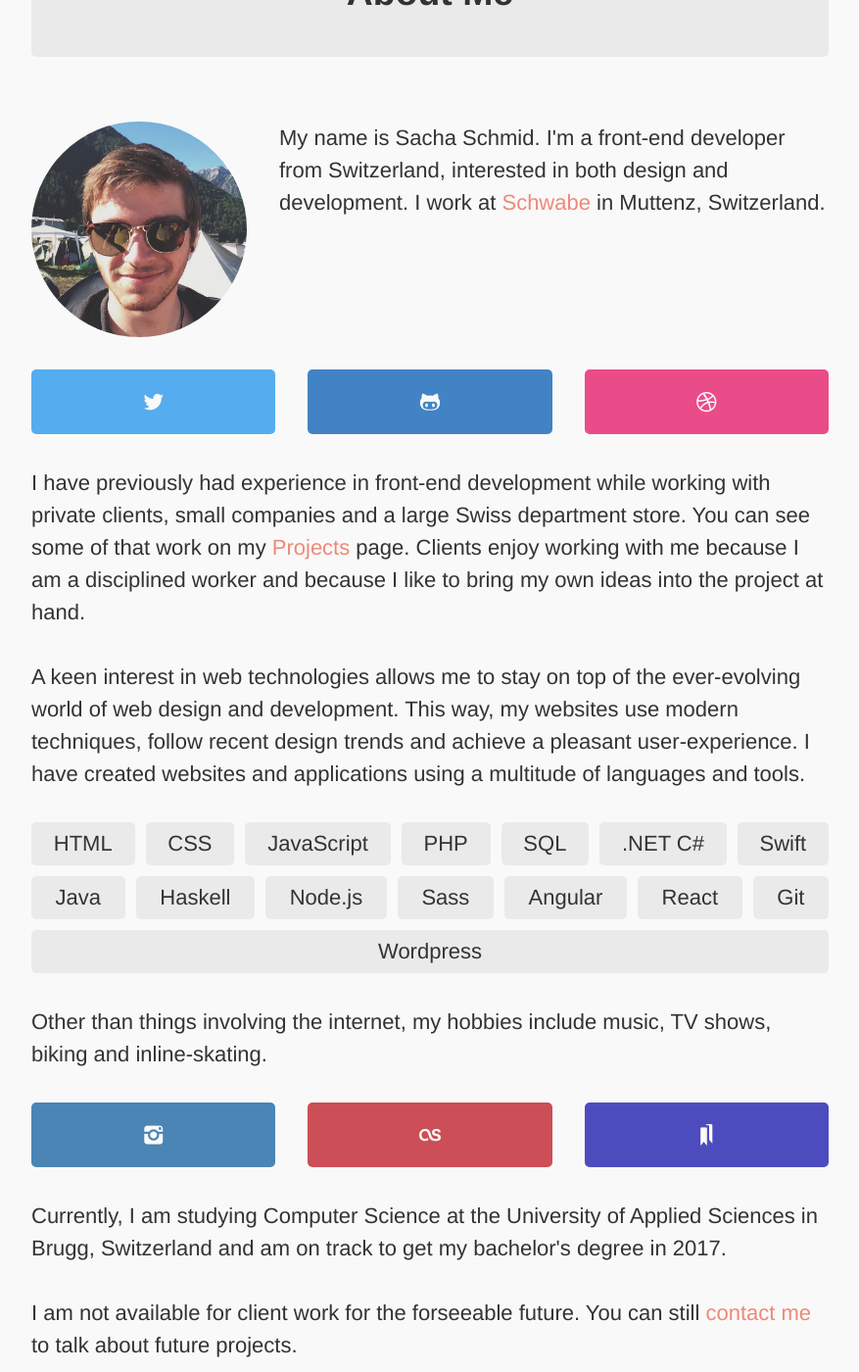
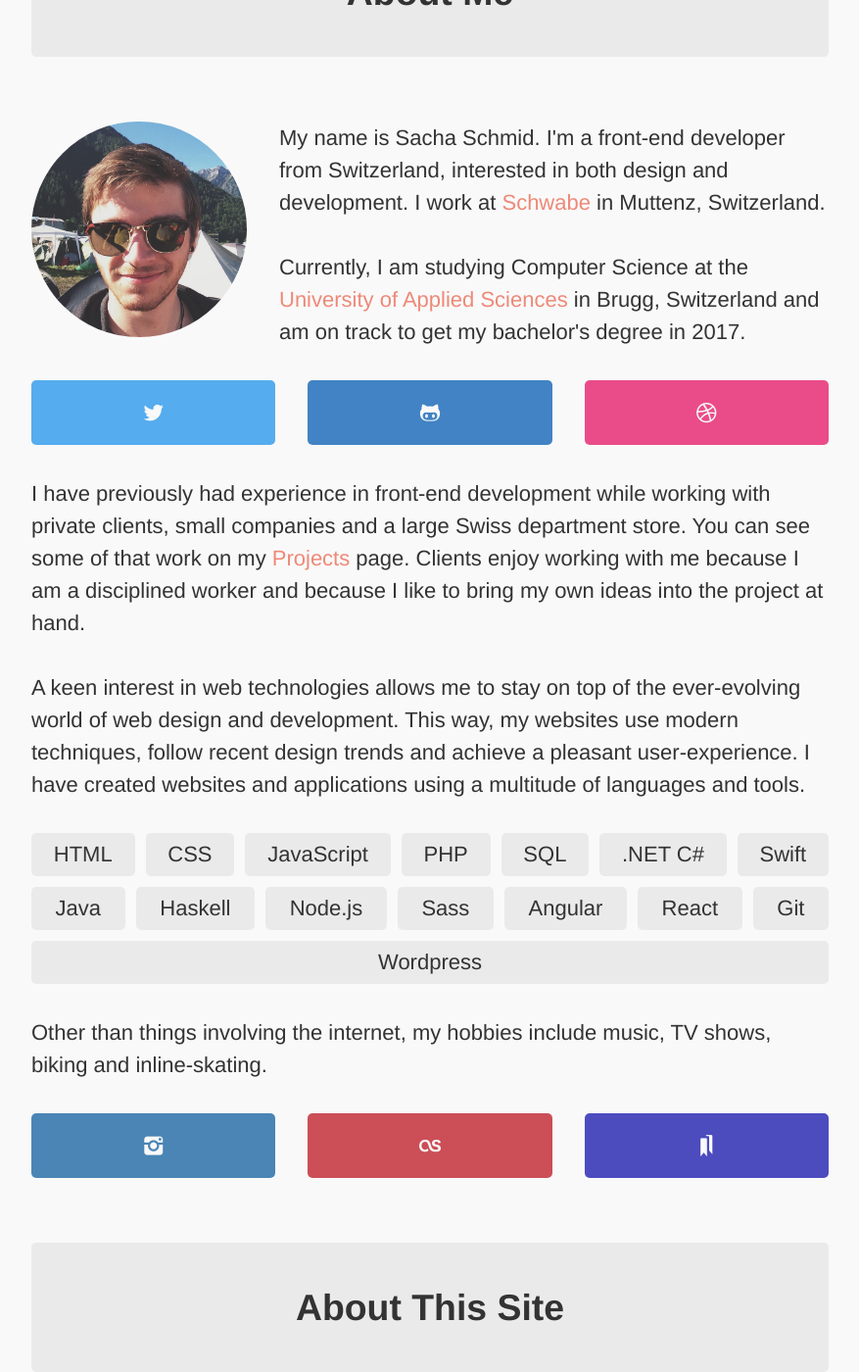
Before and after one commit to RadLikeWhoa/old.sacha.me, a Jekyll site: the page built from about/index.html, in a window 1280 px wide and 1400 px high, scrolled down 272 px. Shown: the whole window at 98% size, without its empty margins (201-1078 px from the left). Built offline with Jekyll 4.4.1, drawn with Linux system fonts in a browser that asks for light colours.

Commit message:
Update about page

```diff
--- a/about/index.html
+++ b/about/index.html
@@ -51,8 +52,6 @@ description: "Read about styles and components used on sacha.me."
         <a href="https://pinboard.in/u:sachaschmid" data-button="center" title="Pinboard"><span class="label"><span data-icon="pinboard"></span></span></a>
       </li>
     </ul>
-    <p>Currently, I am studying Computer Science at the University of Applied Sciences in Brugg, Switzerland and am on track to get my bachelor's degree in 2017.</p>
-    <p>I am not available for client work for the forseeable future. You can still <a href="mailto:schmid.sacha@gmail.com">contact me</a> to talk about future projects.</p>
   </section>
   <section class="home-section">
     <h2 class="section-heading">About This Site</h2>
```
Also changed, not shown: other parts of about/index.html (+1 -0 lines).
